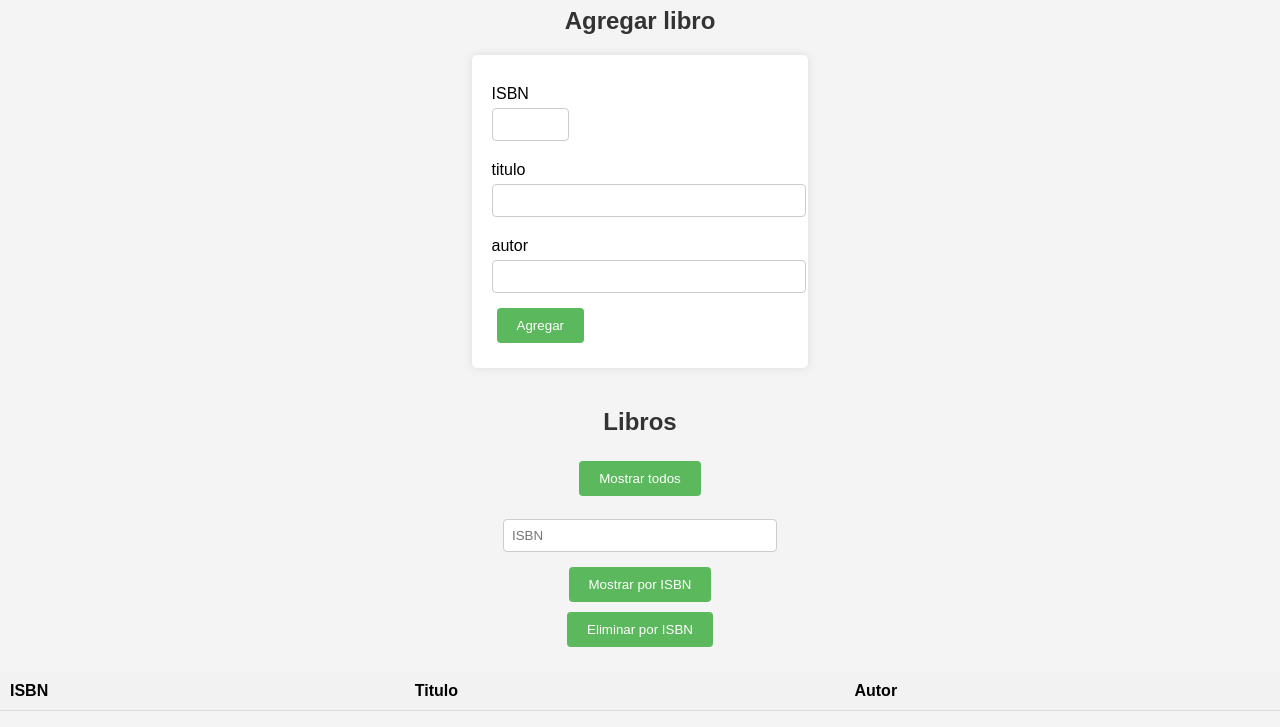
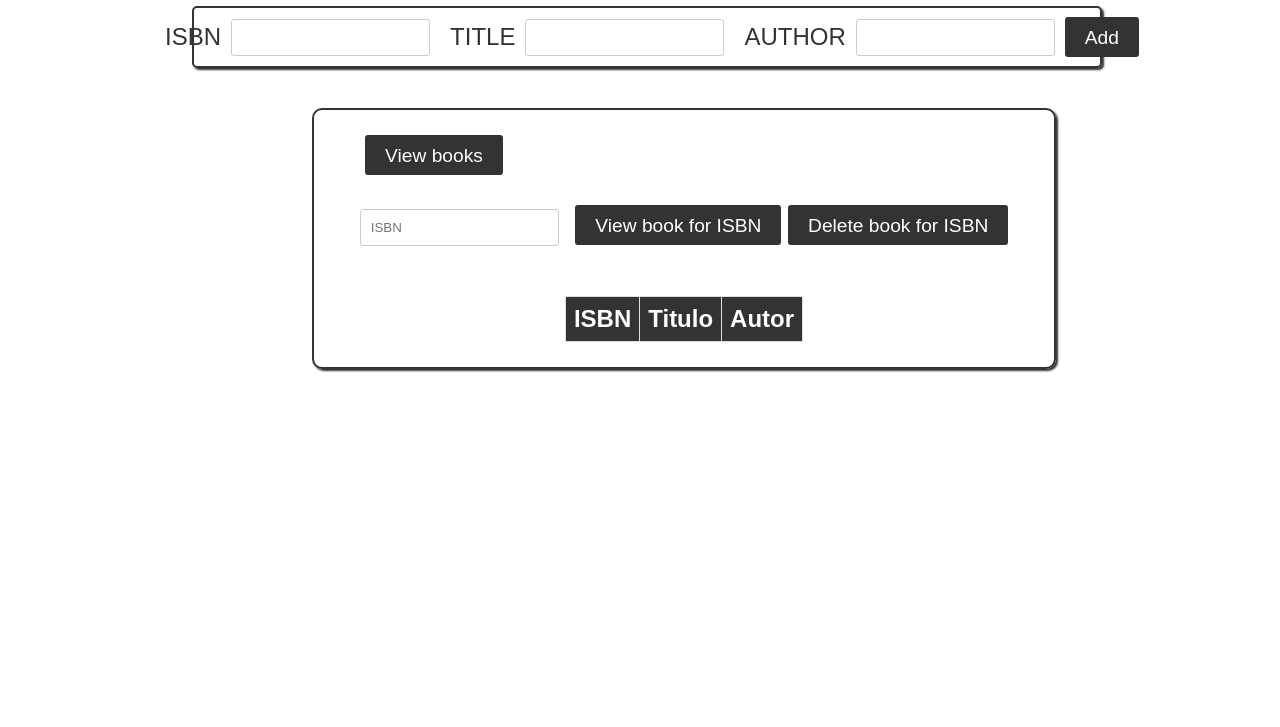
Before and after one commit to SebastianGarciaRecio/library, a website: page public/index.html in a window 1280 px wide. Shown: the part 93-820 px from the top of the page. Drawn offline with Linux system fonts and the light colour scheme; no server answers.

Commit message:
commit15

```diff
--- a/public/index.html
+++ b/public/index.html
@@ -1,35 +1,41 @@
 <!DOCTYPE html>
 <html lang="es">
+
 <head>
   <meta charset="UTF-8" />
   <meta name="viewport" content="width=device-width, initial-scale=1.0" />
   <title>Libreria</title>
   <link rel="stylesheet" href="styles.css" />
 </head>
+
 <body>
-    <h1>Libreria</h1>
+  <h1>My personal Library<img src="img/libro.png"></h1>
 
-    <h2>Agregar libro</h2>
   <form id="addProductForm">
-      <label for="ISBN">ISBN</label>
+    <p>ISBN</p>
     <input type="text" id="ISBN" />
 
-      <label for="titulo">titulo</label>
+    <p>TITLE</p>
     <input type="text" id="titulo" />
 
-      <label for="autor">autor</label>
+    <p>AUTHOR</p>
     <input type="text" id="autor" />
 
-      <button type="submit">Agregar</button>
+    <button type="submit">Add</button>
   </form>
 
-    <h2>Libros</h2>
-    <button id="getLibros">Mostrar todos</button>
-    <br />
+  <div id="productListContainer">
+    <div>
+      <button id="getLibros">View books</button>
+    </div>
+
+    <div>
       <input type="text" placeholder="ISBN" id="ISBNNUevo" />
-    <button id="getLibroISBN">Mostrar por ISBN</button>
-    <button id="eliminarLibro">Eliminar por ISBN</button>
-    <table>
+      <button id="getLibroISBN">View book for ISBN</button>
+      <button id="eliminarLibro">Delete book for ISBN</button>
+    </div>
+    <div>
+      <table border="1px">
         <thead>
           <tr>
             <th>ISBN</th>
@@ -39,7 +45,10 @@
         </thead>
         <tbody id="productList"></tbody>
       </table>
+    </div>
+  </div>
 
   <script src="script.js"></script>
 </body>
+
 </html>
--- a/public/script.js
+++ b/public/script.js
@@ -1,7 +1,9 @@
 document.getElementById("addProductForm").addEventListener("submit", addLibro);
 document.getElementById("getLibroISBN").addEventListener("click", getLibro);
+document.getElementById("eliminarLibro").addEventListener("click", deleteLibro);
 document.getElementById("getLibros").addEventListener("click", getLibros);
-document.getElementById("eliminarLibro").addEventListener("click", deleteLibro);
+
+getLibros();
 
 
 async function addLibro(event) {
@@ -23,6 +25,7 @@ async function addLibro(event) {
 
    const data = await response.json();
    if (data.success) {
+      getLibros();
      alert("Añadido correctamente");
    } else {
      alert("No se puedo añadir");
--- a/public/styles.css
+++ b/public/styles.css
@@ -1,68 +1,121 @@
 body {
+    background-color: #fff;
     font-family: Arial, sans-serif;
-    background-color: #f4f4f4;
     margin: 0;
     padding: 0;
-    display: flex;
-    flex-direction: column;
+    box-sizing: border-box;
+    justify-content: center;
     align-items: center;
+    height: 100vh;
+    width: 100%;
+    overflow: hidden;
+
 }
 
-  h1, h2 {
+.container {
+    width: 80%;
+    margin: 0 auto;
+    overflow: hidden;
+}
+
+h1 {
+    margin-top: 20px;
     color: #333;
+    text-align: center;
 }
 
 form {
-    background: #fff;
-    padding: 20px;
+    margin-top: 20px;
+    display: flex;
+    justify-content: center;
+    align-items: center;
+    border: 2px solid #333;
+    width: 70%;
+    padding: 5px;
     border-radius: 5px;
-    box-shadow: 0 0 10px rgba(0, 0, 0, 0.1);
-    margin-bottom: 20px;
+    position: relative;
+    left: 12em;
+    box-shadow: 2px 2px 2px #333;
 }
 
-  label {
-    display: block;
-    margin: 10px 0 5px;
+p{
+    margin: 10px;
+    color: #333;
+    font-size: 1.5rem;
 }
 
 input[type="text"] {
-    width: 100%;
-    padding: 8px;
-    margin-bottom: 10px;
+    padding: 10px;
     border: 1px solid #ccc;
-    border-radius: 4px;
+    border-radius: 3px;
+    margin-right: 10px;
 }
 
 button {
-    background-color: #5cb85c;
-    color: white;
     padding: 10px 20px;
+    background-color: #333;
+    color: #fff;
     border: none;
-    border-radius: 4px;
+    border-radius: 3px;
     cursor: pointer;
-    margin: 5px;
+    height: 40px;
+    font-size: 1.2rem;
 }
 
 button:hover {
-    background-color: #4cae4c;
+    background-color: #444;
+}
+
+#productListContainer{
+    display: flex;
+    flex-direction: column;
+    flex-wrap: wrap;
+    justify-content: center;
+    align-items: center;
+    margin-top:40px;
+    font-size: 1.5em;
+    border-radius: 10px;
+    padding: 10px;
+    width: 30em;
+    position: relative;
+    left: 13em;
+    border: 2px solid #333;
+    box-shadow: 2px 2px 2px #333;
+}
+
+#productListContainer > div{
+    margin: 15px;
+}
+
+#getLibros{
+    position: relative;
+    top: 0;
+    right: 250px;
 }
 
 table {
+    border-collapse: collapse;
     width: 100%;
-    border-collapse: collapse;
     margin-top: 20px;
 }
 
 th, td {
-    padding: 10px;
-    text-align: left;
-    border-bottom: 1px solid #ddd;
+    border: 1px solid #ddd;
+    padding: 8px;
+    text-align: center;
 }
 
 th {
+    background-color: #333;
+    color: white;
+}
+
+tr{
     background-color: #f2f2f2;
 }
 
-  #ISBN, #ISBNNUevo {
-    width: 20%;
+h1 > img{
+    width: 50px;
+    height: 50px;
+    margin-left: 20px;
 }
```
Also changed, not shown: public/img/libro.png (added), public/img/public-library.png (added). Lines whose indentation alone changed are shown as unchanged.
